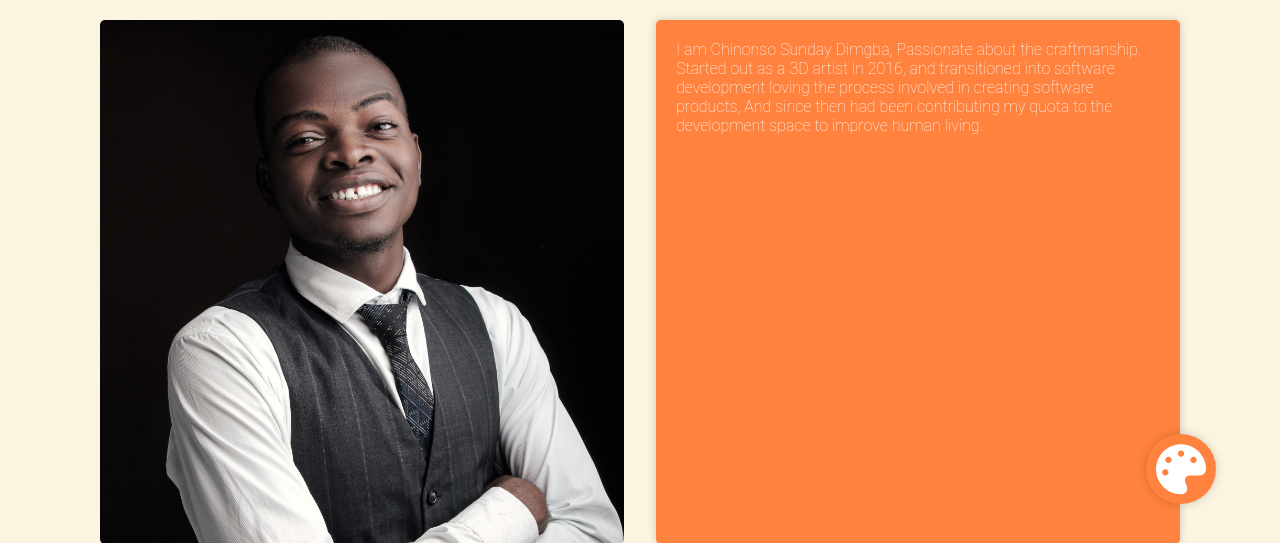
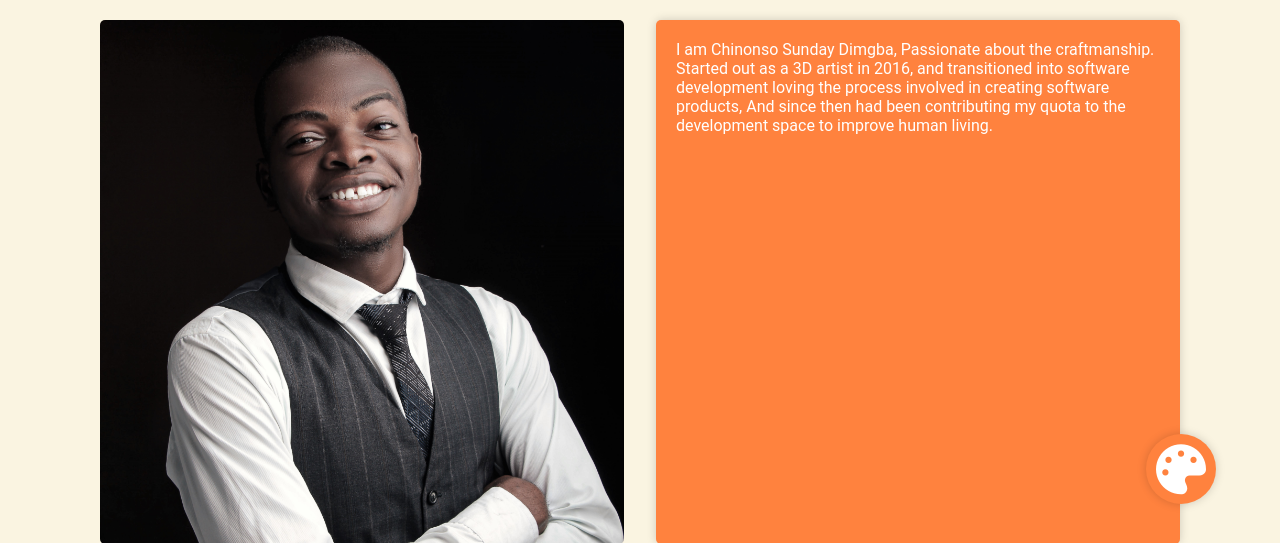
Before and after one commit to lordcsd/portFolioWebSite, a PHP site: page / in a window 1280 px wide. Shown: the part 256-799 px from the top of the page. Run offline with PHP 8.4, Linux system fonts and the light colour scheme; some libraries are stand-ins or nearby versions.

```diff
--- a/style.css
+++ b/style.css
@@ -125,8 +125,6 @@ h1 {
   background-color: var(--secondBG);
   border-radius: 5px;
   padding: 20px;
-  /* font-family: "Noto Sans", sans-serif; */
-  font-weight: lighter;
   box-shadow: var(--shadow);
 }
 
```
